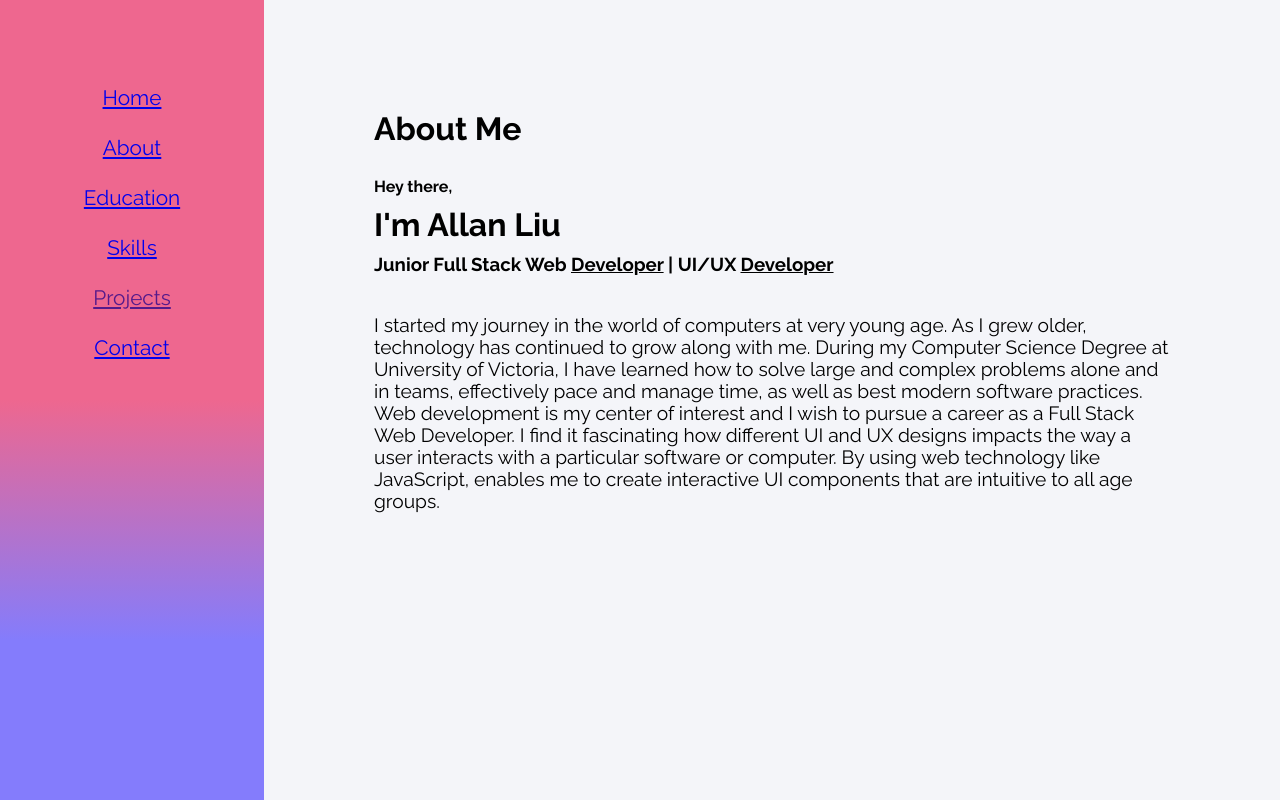
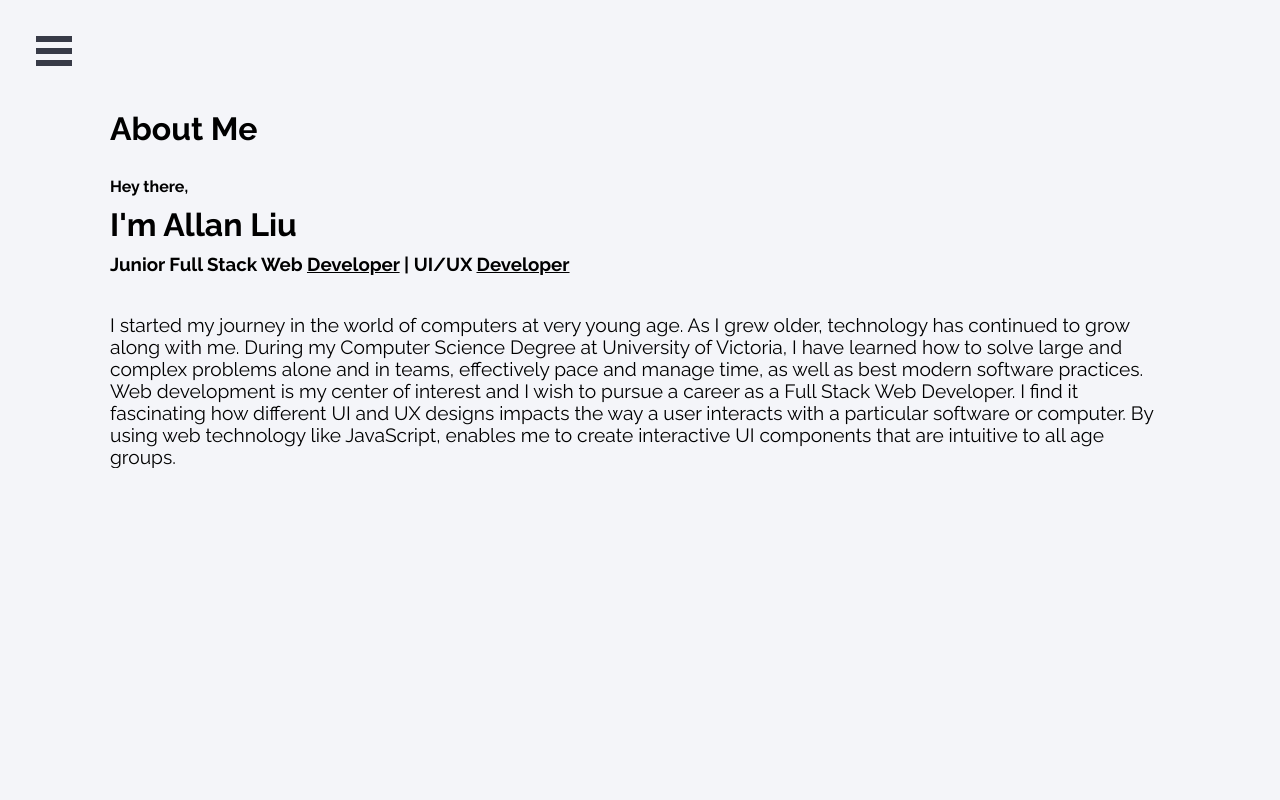
Before and after one commit to LiuAllan/RandomProjects_4_Learning, a React (Create React App) app in the folder portofolio-site/: page /about in a window 1280 px wide. Built offline with nearby package versions, Linux system fonts and the light colour scheme.

Commit message:
working nav

```diff
--- a/portofolio-site/package.json
+++ b/portofolio-site/package.json
@@ -8,6 +8,7 @@
     "@testing-library/user-event": "^7.2.1",
     "react": "^16.13.1",
     "react-awesome-button": "^6.5.1",
+    "react-burger-menu": "^2.6.13",
     "react-dom": "^16.13.1",
     "react-router-dom": "^5.2.0",
     "react-scripts": "3.4.1",
--- a/portofolio-site/src/App.css
+++ b/portofolio-site/src/App.css
@@ -13,6 +13,7 @@
 {
   margin:0;
   padding: 0;
+  overflow: hidden;
 }
 
 body
@@ -41,11 +42,11 @@
 {
   padding:60px 30px 0px 30px;
   flex:var(--sidebar-flex);
-  background: rgb(238,103,143);
-  background: linear-gradient(180deg, rgba(238,103,143,1) 50%, rgba(132,124,252,1) 80%);
+  /*background: rgb(238,103,143);*/
+  /*background: linear-gradient(180deg, rgba(238,103,143,1) 50%, rgba(132,124,252,1) 80%);*/
 }
 
-/*Need to study this a bit more*/
+
 nav ul
 {
   font-size: var(--fontsize-nav);
@@ -53,7 +54,6 @@
   list-style-type: none;
   text-decoration: none;
   color: white !important;
-/*  background-color: #555;*/
 }
 
 nav ul li
@@ -137,8 +137,102 @@
   align-items: center;
 }
 
+
 .skills ul li
 {
   list-style-type:none;
-  margin:10px;
+  margin: 10px;
 }
+
+/*Nav menu style =======================================================================*/
+
+/* Position and sizing of burger button */
+.bm-burger-button {
+  position: fixed;
+  width: 36px;
+  height: 30px;
+  left: 36px;
+  top: 36px;
+}
+
+/* Color/shape of burger icon bars */
+.bm-burger-bars {
+  background: #373a47;
+}
+
+/* Color/shape of burger icon bars on hover*/
+.bm-burger-bars-hover {
+  background: #a90000;
+}
+
+/* Position and sizing of clickable cross button */
+.bm-cross-button {
+  height: 24px;
+  width: 24px;
+}
+
+/* Color/shape of close button cross */
+.bm-cross {
+  background: #bdc3c7;
+}
+
+/*
+Sidebar wrapper styles
+Note: Beware of modifying this element as it can break the animations - you should not need to touch it in most cases
+*/
+.bm-menu-wrap {
+  position: fixed;
+  height: 100%;
+}
+
+/* General sidebar styles */
+.bm-menu {
+  background: #373a47;
+  padding: 2.5em 1.5em 0;
+  font-size: 1.15em;
+  overflow: hidden;
+}
+
+/*Text in the nav pane*/
+.bm-item-list a {
+  color:white;
+  font-size: var(--fontsize-nav);
+  list-style-type: none;
+  text-decoration: none;
+}
+
+.bm-item-list a:hover
+{
+  color: #c94e4f;
+}
+
+/*Spacing between each nav*/
+.bm-item-list li
+{
+  padding: 1.25em;
+}
+
+/* Morph shape necessary with bubble or elastic */
+.bm-morph-shape {
+  fill: #373a47;
+}
+
+/* Wrapper for item list */
+.bm-item-list {
+  color: #b8b7ad;
+  padding: 0.8em;
+  font-size: var(--fontsize-nav);
+  text-align: center;
+  list-style-type: none;
+  text-decoration: none;
+}
+
+/* Individual item */
+.bm-item {
+  display: inline-block;
+}
+
+/* Styling of overlay */
+.bm-overlay {
+  background: rgba(0, 0, 0, 0.3);
+}
--- a/portofolio-site/src/components/Navbar.js
+++ b/portofolio-site/src/components/Navbar.js
@@ -1,6 +1,7 @@
 //import React, {Component} from 'react';
 import React from 'react';
 import Navitem from './Navitem';
+import { push as Menu } from 'react-burger-menu';
 
 //Styling controlled by App.css
 class Navbar extends React.Component
@@ -27,16 +28,13 @@
 	render()
 	{
 		return (
-			<nav>
-				<ul>
+			<Menu>
 					<Navitem item="Home" tolink="/" activec={this.activeitem} />
 					<Navitem item="About" tolink="/about" activec={this.activeitem} />
 					<Navitem item="Education" tolink="education" activec={this.activeitem} />
 					<Navitem item="Skills" tolink="skills" activec={this.activeitem} />
-					<Navitem item="Projects" to link="projects" activec={this.activeitem} />
 					<Navitem item="Contact" tolink="contact" activec={this.activeitem} />
-				</ul>
-			</nav>
+        	</Menu>
 			);
 	}
 }
--- a/portofolio-site/src/contents/About.js
+++ b/portofolio-site/src/contents/About.js
@@ -5,7 +5,7 @@
 	render()
 	{
 		return (
-			<div className="condiv">
+			<div className="condiv about">
 				<h1 className="subtopic">About Me</h1>
 				<h4>Hey there,</h4>
 				<h1>I'm Allan Liu</h1>
--- a/portofolio-site/src/contents/Contact.js
+++ b/portofolio-site/src/contents/Contact.js
@@ -6,7 +6,7 @@
 	render()
 	{
 		return (
-			<div className="condiv">
+			<div className="condiv contact">
 				<h1 className="subtopic">Contact Me</h1>
 				<h3>Phone : (778)967-2371</h3>
 				<h3>Email : allanliu@uvic.ca</h3>
--- a/portofolio-site/src/contents/Education.js
+++ b/portofolio-site/src/contents/Education.js
@@ -6,7 +6,7 @@
 	render()
 	{
 		return(
-			<div className="condiv">
+			<div className="condiv education">
 				<h1 className="subtopic">My Education</h1>
 				<Widecard
 					title="Bachelors of Computer Science | Software Systems Option"
@@ -14,7 +14,6 @@
 					from="2013"
 					end="2020"
 				/>
-
 				<Widecard
 					title="British Columbia Certificate of Graduation"
 					school="Lambrick Park Secondary School"
```
Also changed, not shown: 1 other file (tests, documents, lock files or other folders).
